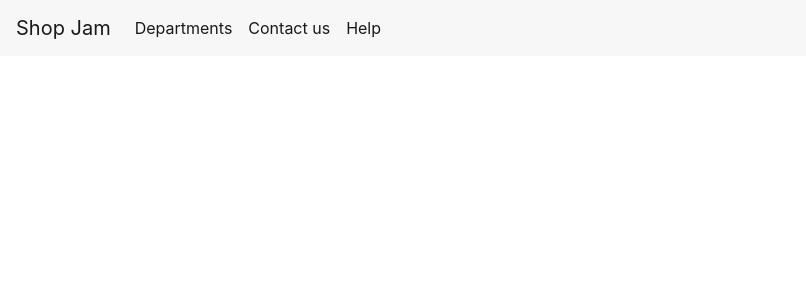
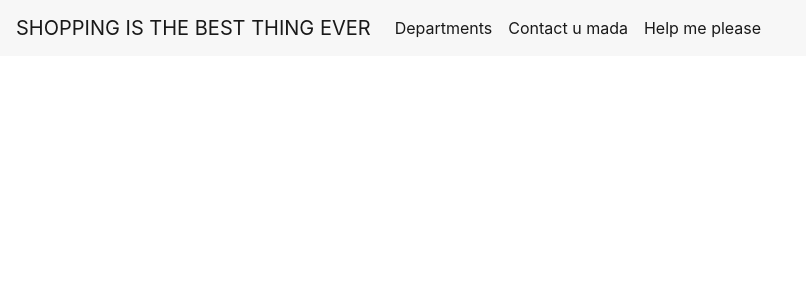
Before and after one commit to Ne1k1/shopping-site-project, a Django app: page / in a window 1280 px wide. Shown: the top 300 px of the page, without its empty margins (0-806 px from the left). Run offline with Django 3.2, Linux system fonts and the light colour scheme; some libraries are stand-ins or nearby versions.

Commit message:
hey yan i did this as an example

```diff
--- a/app/templates/index.html
+++ b/app/templates/index.html
@@ -25,7 +25,7 @@
 			<span class="navbar-toggler-icon"></span>
 		</button>
 
-		<a class="navbar-brand" href="#">Shop Jam</a>
+		<a class="navbar-brand" href="#">SHOPPING IS THE BEST THING EVER</a>
 
 		<div class="collapse navbar-collapse" id="mainnavbar">
 			<ul class="nav navbar-nav navbar-center">
@@ -34,11 +34,11 @@
 				</li>
 
 				<li class="nav-item active">
-					<a class="nav-link" href="#">Contact us</a>
+					<a class="nav-link" href="#">Contact u mada</a>
 				</li>
 
 				<li class="nav-item active">
-					<a class="nav-link" href="#">Help</a>
+					<a class="nav-link" href="#">Help me please</a>
 				</li>
 			</ul>
 
```
